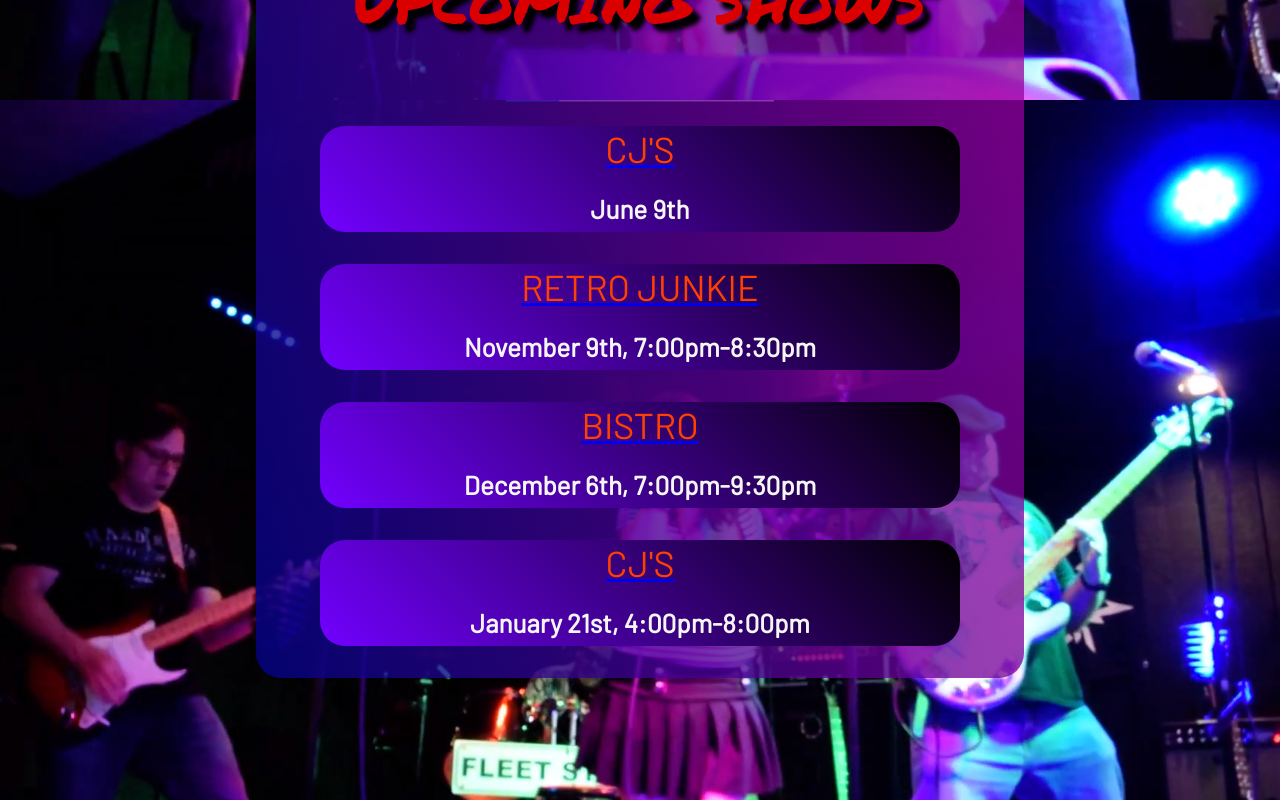
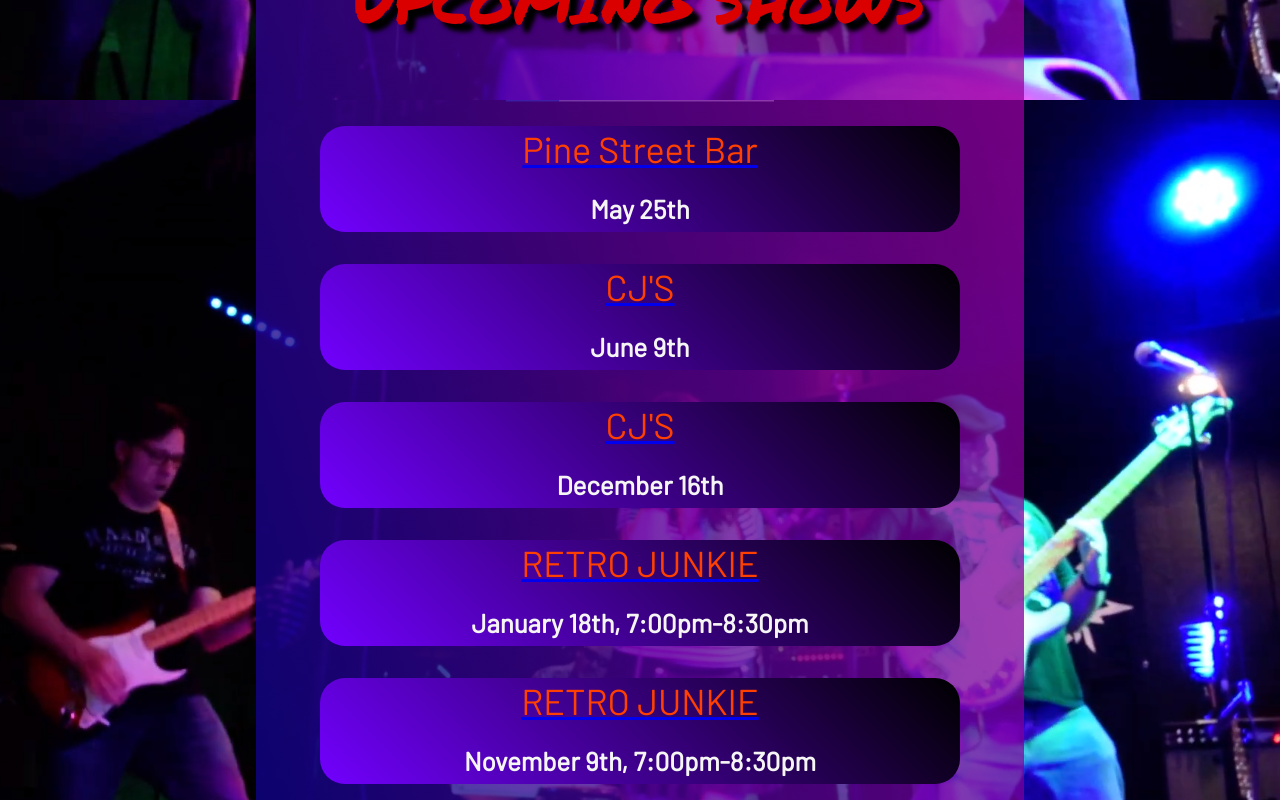
Before and after one commit to NickGentryBJJ/LuvSikReact, a React (Create React App) app: page / in a window 1280 px wide. Shown: the part 700-1500 px from the top of the page. Built offline with nearby package versions, Linux system fonts and the light colour scheme.

Commit message:
updated shows

```diff
--- a/src/Components/Shows/Shows.jsx
+++ b/src/Components/Shows/Shows.jsx
@@ -11,6 +11,18 @@
             <div className="upcoming-shows">
                 <div className="show-card">
                     <div className="text">
+                        <a href="https://www.google.com/maps/dir//875+Rincon+Ave,+Livermore,+CA+94551/@37.6880971,-121.8664695,12z/data=!4m8!4m7!1m0!1m5!1m1!1s0x808fe7b75f5d2a55:0x76eb0d17c79c5e26!2m2!1d-121.7839617!2d37.6881258?entry=ttu">
+                            <p className="venue-name">
+                                Pine Street Bar
+                            </p>
+                        </a> <br/>
+                        <p className="date">
+                            May 25th
+                        </p>
+                    </div>
+                </div>
+                <div className="show-card">
+                    <div className="text">
                         <a href="https://www.google.com/maps/dir//548+Contra+Costa+Blvd+G,+Pleasant+Hill,+CA+94523/@37.9795447,-122.1498296,12z/data=!4m8!4m7!1m0!1m5!1m1!1s0x80856696a922960f:0xf10181bbf83d8329!2m2!1d-122.0675467!2d37.97953?entry=ttu">
                             <p className="venue-name">
                                 CJ'S
@@ -18,6 +30,30 @@
                         </a> <br/>
                         <p className="date">
                             June 9th
+                        </p>
+                    </div>
+                </div>
+                <div className="show-card">
+                    <div className="text">
+                        <a href="https://www.google.com/maps/dir//548+Contra+Costa+Blvd+G,+Pleasant+Hill,+CA+94523/@37.9795447,-122.1498296,12z/data=!4m8!4m7!1m0!1m5!1m1!1s0x80856696a922960f:0xf10181bbf83d8329!2m2!1d-122.0675467!2d37.97953?entry=ttu">
+                            <p className="venue-name">
+                                CJ'S
+                            </p>
+                        </a> <br/>
+                        <p className="date">
+                            December 16th
+                        </p>
+                    </div>
+                </div>
+                <div className="show-card">
+                    <div className="text">
+                        <a href="https://www.google.com/maps/dir//Retro+Junkie,+2112+N+Main+St,+Walnut+Creek,+CA+94596/@37.9020719,-122.1317482,11.44z/data=!4m9!4m8!1m0!1m5!1m1!1s0x808561977b5834a7:0x1d4b3deaeaf94f61!2m2!1d-122.0645267!2d37.9088934!3e0?entry=ttu">
+                            <p className="venue-name">
+                                RETRO JUNKIE
+                            </p>
+                        </a> <br/>
+                        <p className="date">
+                            January 18th, 7:00pm-8:30pm
                         </p>
                     </div>
                 </div>
@@ -47,13 +83,13 @@
                 </div>
                 <div className="show-card">
                         <div className="text">
-                            <a href="https://www.google.com/maps/dir//548+Contra+Costa+Blvd+G,+Pleasant+Hill,+CA+94523/@37.9795447,-122.1498296,12z/data=!4m8!4m7!1m0!1m5!1m1!1s0x80856696a922960f:0xf10181bbf83d8329!2m2!1d-122.0675467!2d37.97953?entry=ttu">
+                            <a href="https://www.google.com/maps/dir//2284+San+Pablo+Ave,+Pinole,+CA+94564/@38.0055802,-122.3736021,12z/data=!4m8!4m7!1m0!1m5!1m1!1s0x808576e1210dcdff:0x8b6432f9edb36ae3!2m2!1d-122.2911595!2d38.0055526?entry=ttu">
                                 <p className="venue-name">
-                                    CJ'S
+                                    Antlers
                                 </p>
                             </a> <br/>
                             <p className="date">
-                                January 21st, 4:00pm-8:00pm
+                                October 28th, 4:00pm-8:00pm
                             </p>
                         </div>
                     </div>
```
